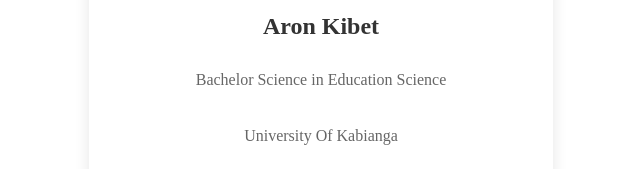
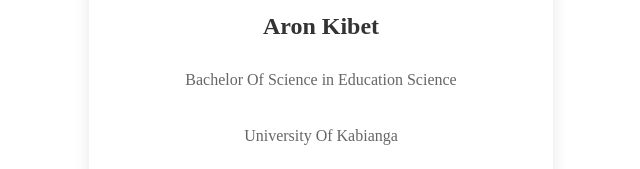
Before and after one commit to CyclesTech/AronKibet, a plain HTML site: page home.html in a window 1280 px wide. Shown: the part 282-451 px from the top of the page, 319-959 px from the left. Drawn offline with Linux system fonts and the light colour scheme.

Commit message:
Update home.html

```diff
--- a/home.html
+++ b/home.html
@@ -84,7 +84,7 @@
     <div class="project">
         <img src="aron3.jpg" alt="Daniel France">
         <h2>Aron Kibet</h2>
-        <p>Bachelor Science in Education Science</p>
+        <p>Bachelor Of Science in Education Science</p>
         <p>University Of Kabianga</p>
         <ul class="values">
             <li>Creativity</li>
```
